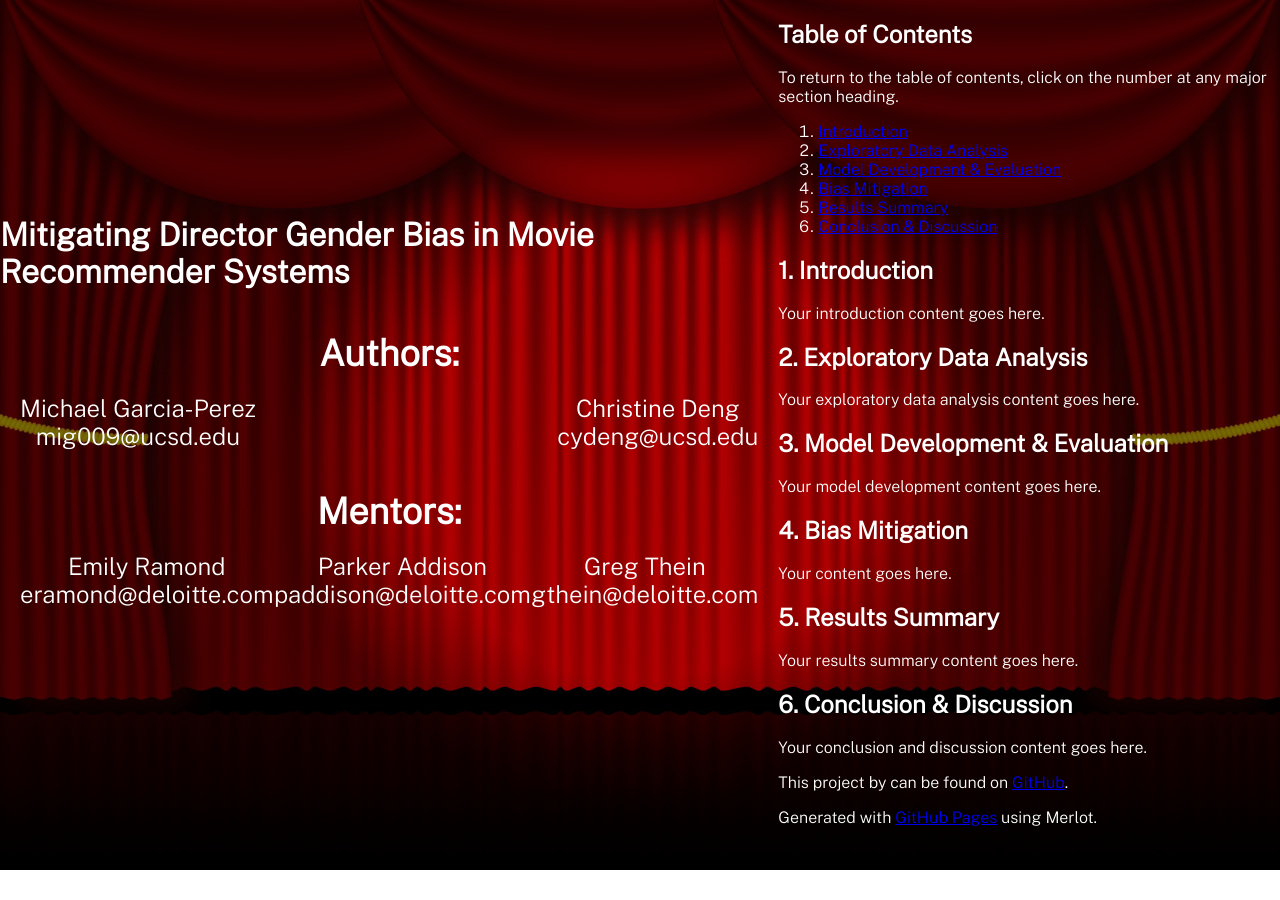
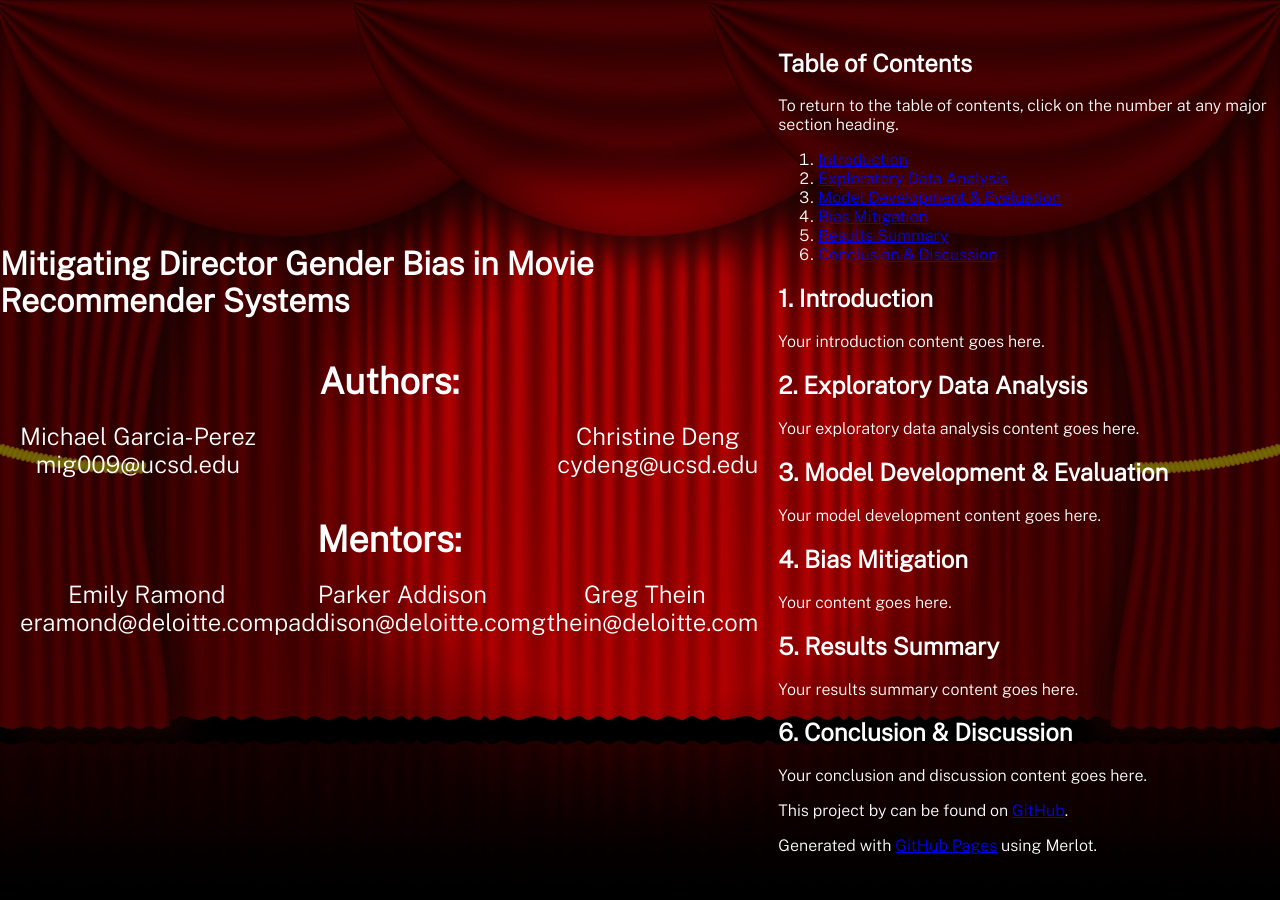
Before and after one commit to michael-garciaperez/DSC180A-Methodology-5, a Jekyll site: the page built from index.md, in a window 1280 px wide. Built offline with Jekyll 4.4.1, drawn with Linux system fonts in a browser that asks for light colours.

Commit message:
Update style.scss

```diff
--- a/assets/css/style.scss
+++ b/assets/css/style.scss
@@ -17,6 +17,7 @@ body {
     display: flex;
     justify-content: center;
     align-items: center;
+    min-height: 100vh; /* Ensure the body takes up the full height of the viewport */
 }
 
 /* Centering header and setting max-width */
@@ -35,7 +36,7 @@ header h1 {
     text-align: center;
     line-height: 1;
     padding: 14px 20px 0;
-    background-color: black;
+    background-color: black; /* Add black background */
     border-width: 10px;
     border-image-source: url('../images/clapboard.png');
     border-image-slice: fill;
@@ -51,7 +52,7 @@ header h2 {
     text-align: center;
     line-height: 1;
     padding: 14px 20px 0;
-    background-color: black;
+    background-color: black; /* Add black background */
     border-width: 10px;
     border-image-source: url('../images/clapboard.png');
     border-image-slice: fill;
```
